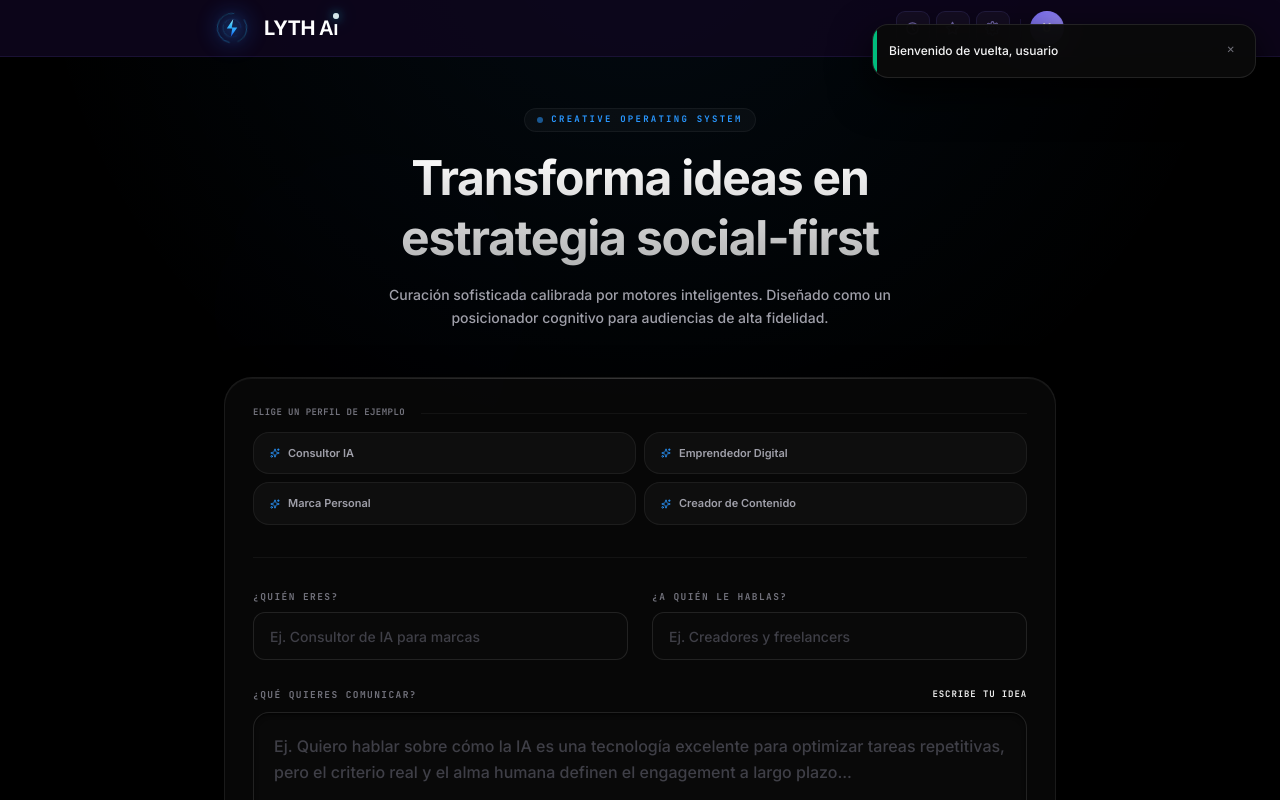
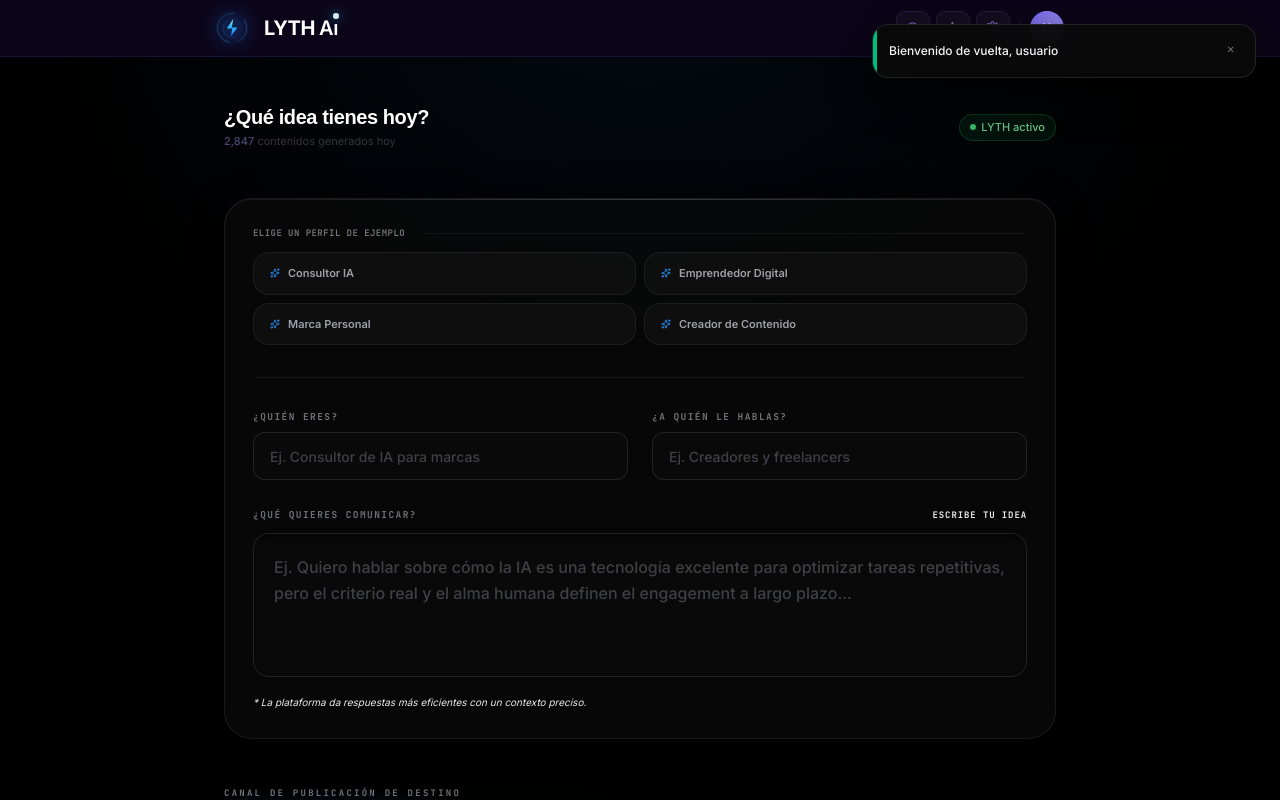
Before and after one commit to jonatancorrea-ai/lythapp, a React (Vite) app: page / in a window 1280 px wide. Both pictures are taken after a click on the button "Iniciar sesión con Google". Shown: the top 800 px of the page. Built offline with nearby package versions, Linux system fonts and the light colour scheme.

Commit message:
Update HeroSection.tsx

```diff
--- a/src/components/HeroSection.tsx
+++ b/src/components/HeroSection.tsx
@@ -6,22 +6,31 @@
       initial={{ opacity: 0, y: 15 }}
       animate={{ opacity: 1, y: 0 }}
       transition={{ duration: 0.7, ease: [0.16, 1, 0.3, 1] }}
-      className="text-center space-y-4 select-none pt-4 md:pt-6"
+      className="select-none pt-4 md:pt-6"
     >
-      <div className="inline-flex items-center gap-2 bg-white/[0.03] border border-white/5 py-1 px-3 rounded-full">
-        <span className="w-1.5 h-1.5 rounded-full bg-[#2997ff] animate-pulse" />
-        <span className="text-[9px] tracking-[0.25em] text-[#2997ff] font-bold uppercase font-mono">
-          CREATIVE OPERATING SYSTEM
-        </span>
+      {/* Badge LYTH activo + contador */}
+      <div className="flex items-center justify-between flex-wrap gap-2 mb-3">
+        <div>
+          <h1 style={{ fontFamily: 'Syne, sans-serif', fontWeight: 700, fontSize: 'clamp(16px, 4vw, 20px)', color: '#fff', letterSpacing: '-0.02em', lineHeight: 1.2 }}>
+            ¿Qué idea tienes hoy?
+          </h1>
+          <p style={{ fontSize: '11px', color: 'rgba(255,255,255,0.2)', marginTop: '4px' }}>
+            <span style={{ color: 'rgba(168,155,249,0.45)', fontWeight: 500 }}>2,847</span> contenidos generados hoy
+          </p>
+        </div>
+        {/* Badge activo */}
+        <div style={{ display: 'inline-flex', alignItems: 'center', gap: '5px', background: 'rgba(34,197,94,0.08)', border: '0.5px solid rgba(34,197,94,0.2)', borderRadius: '20px', padding: '4px 10px', fontSize: '11px', color: 'rgba(134,239,172,0.8)', fontWeight: 500, whiteSpace: 'nowrap', flexShrink: 0 }}>
+          <span style={{ width: '6px', height: '6px', borderRadius: '50%', background: '#4ade80', display: 'inline-block', animation: 'dotPulse 2s ease-in-out infinite' }} />
+          LYTH activo
+        </div>
       </div>
 
-      <h1 className="text-3xl md:text-5xl font-bold tracking-tight bg-clip-text text-transparent bg-gradient-to-b from-white to-white/70 leading-tight">
-        Transforma ideas en <br className="xs:hidden" />estrategia social-first
-      </h1>
-
-      <p className="text-xs md:text-sm text-zinc-400 font-medium max-w-xl mx-auto leading-relaxed">
-        Curación sofisticada calibrada por motores inteligentes. Diseñado como un posicionador cognitivo para audiencias de alta fidelidad.
-      </p>
+      <style>{`
+        @keyframes dotPulse {
+          0%,100% { opacity: 1; box-shadow: 0 0 0 0 rgba(74,222,128,0.4); }
+          50% { opacity: 0.8; box-shadow: 0 0 0 3px rgba(74,222,128,0); }
+        }
+      `}</style>
     </motion.section>
   );
 }
```
